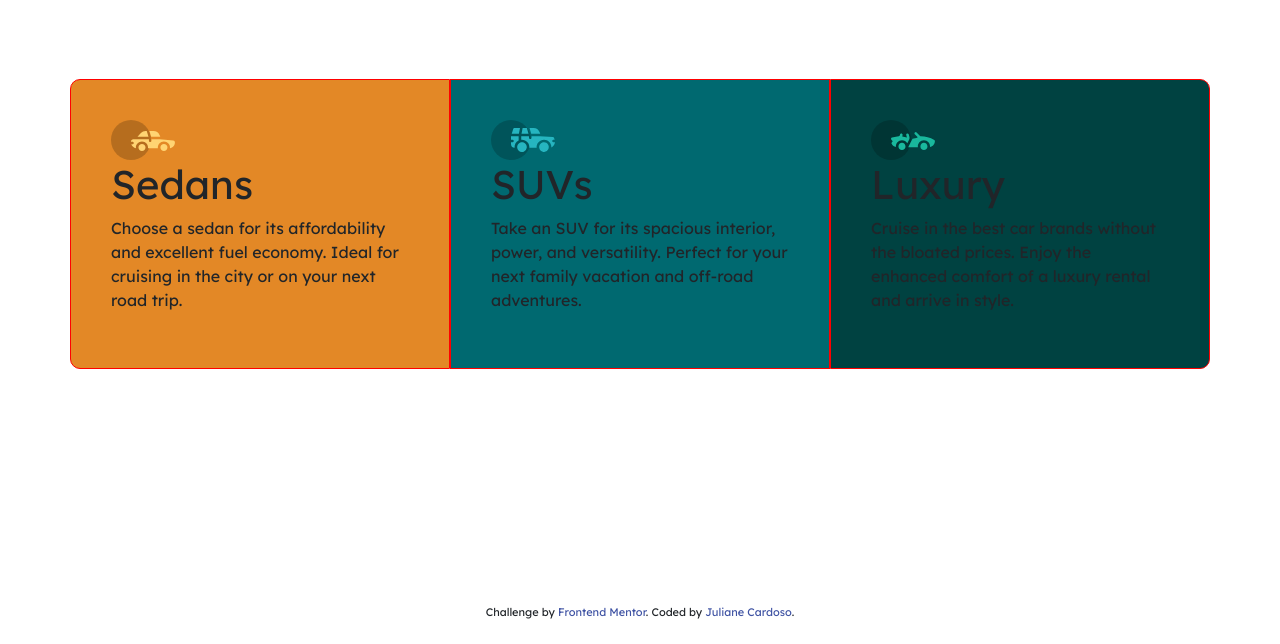
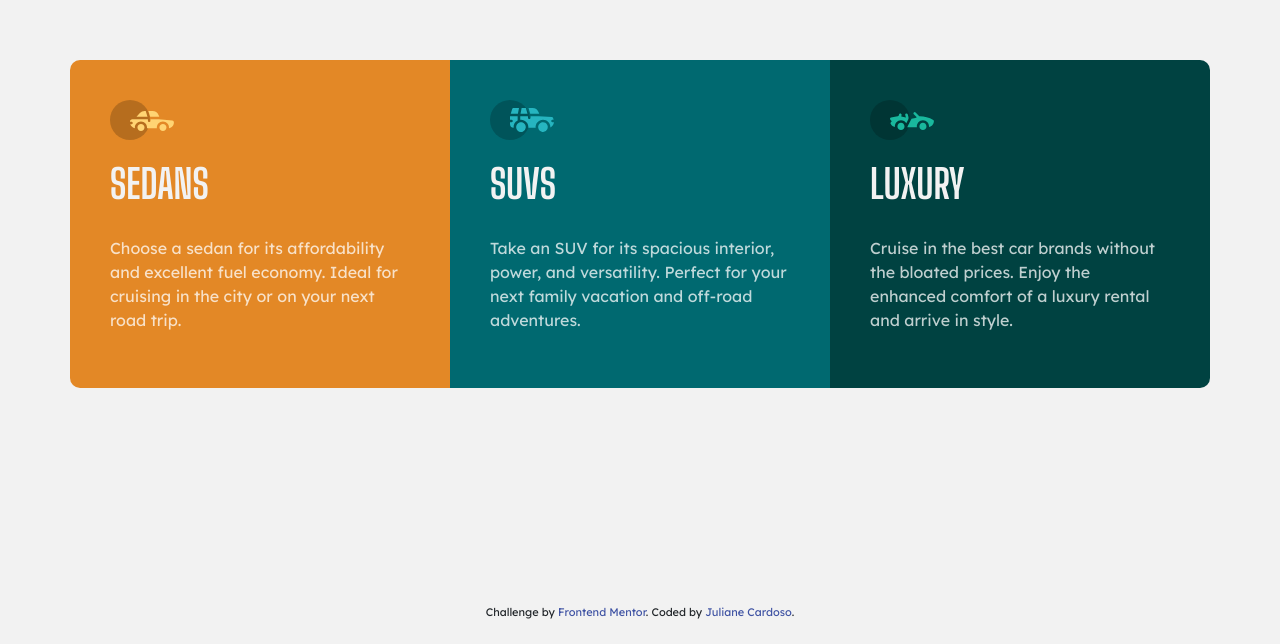
Before and after one commit to julianesilvac75/3-column-preview-card-component-challenge, a plain HTML site: page index.html in a window 1280 px wide. Shown: the part 156-800 px from the top of the page. Drawn offline with nearby package versions, Linux system fonts and the light colour scheme.

Commit message:
adiciona cor de fonte e background, adiciona espacamento

```diff
--- a/index.html
+++ b/index.html
@@ -15,6 +15,10 @@
     <link rel="preconnect" href="https://fonts.googleapis.com">
     <link rel="preconnect" href="https://fonts.gstatic.com" crossorigin>
     <link href="https://fonts.googleapis.com/css2?family=Lexend+Deca&display=swap" rel="stylesheet">
+
+    <link rel="preconnect" href="https://fonts.googleapis.com">
+    <link rel="preconnect" href="https://fonts.gstatic.com" crossorigin>
+    <link href="https://fonts.googleapis.com/css2?family=Big+Shoulders+Display:wght@700&display=swap" rel="stylesheet">
 
 
     <link rel="icon" type="image/png" sizes="32x32" href="./images/favicon-32x32.png">
--- a/style.css
+++ b/style.css
@@ -6,6 +6,7 @@
 }
 
 body {
+    background-color: hsl(0, 0%, 95%);
     min-height: 100vh;
 }
 
@@ -13,17 +14,23 @@ body {
     min-height: 95vh;
 }
 
-.destaca-container {
-    background: #5bf946;
-}
-
 .row {
     min-height: 95vh;
 }
 
 article {
-    border: 1px solid red;
     display: flexbox;
+}
+
+h1 {
+    color: hsl(0, 0%, 95%);
+    font-family: 'Big Shoulders Display', cursive;
+    padding: 20px 0;
+    text-transform: uppercase;
+}
+
+p {
+    color: hsla(0, 0%, 100%, 0.75);
 }
 
 .sedans {
```
